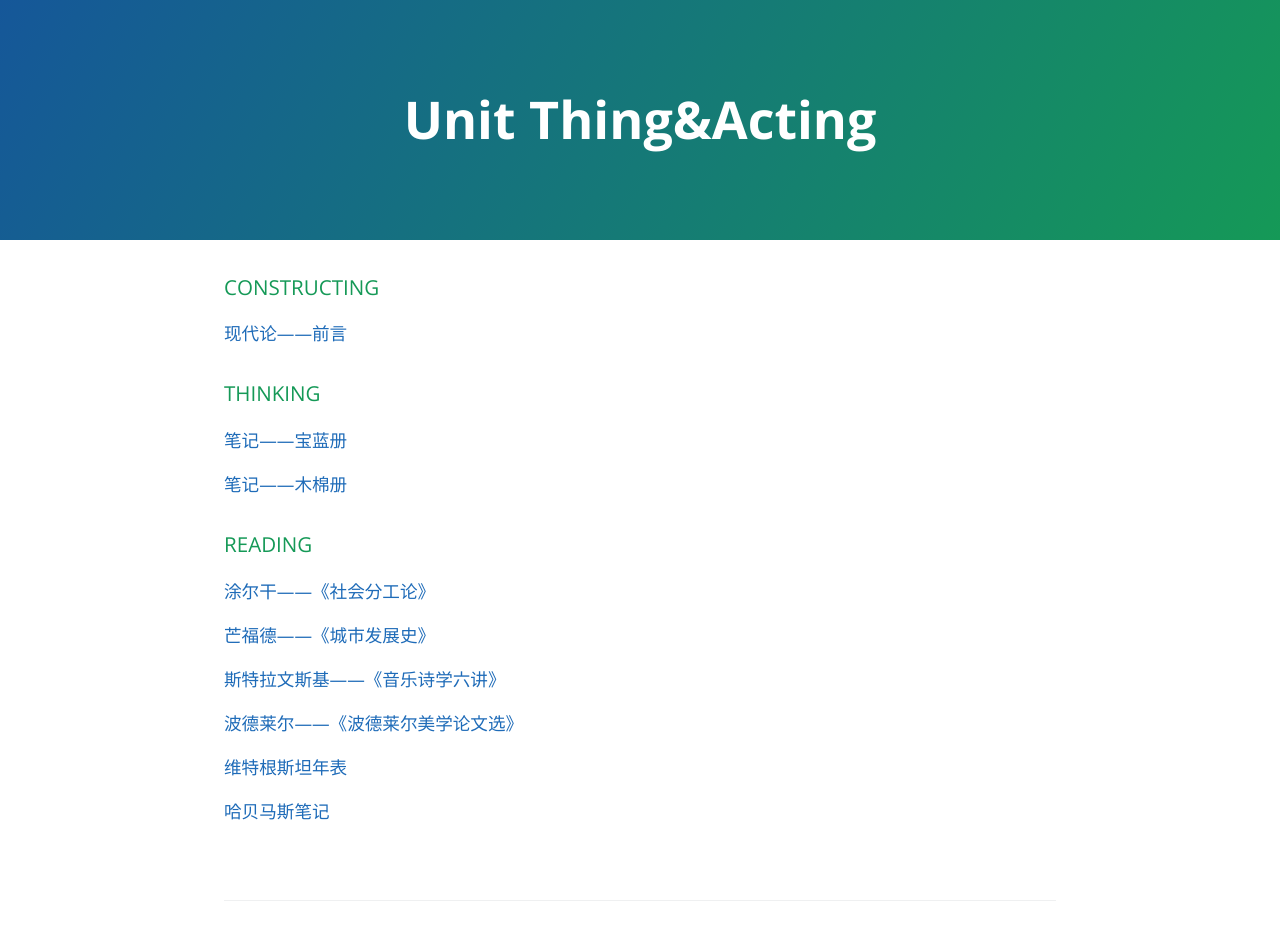
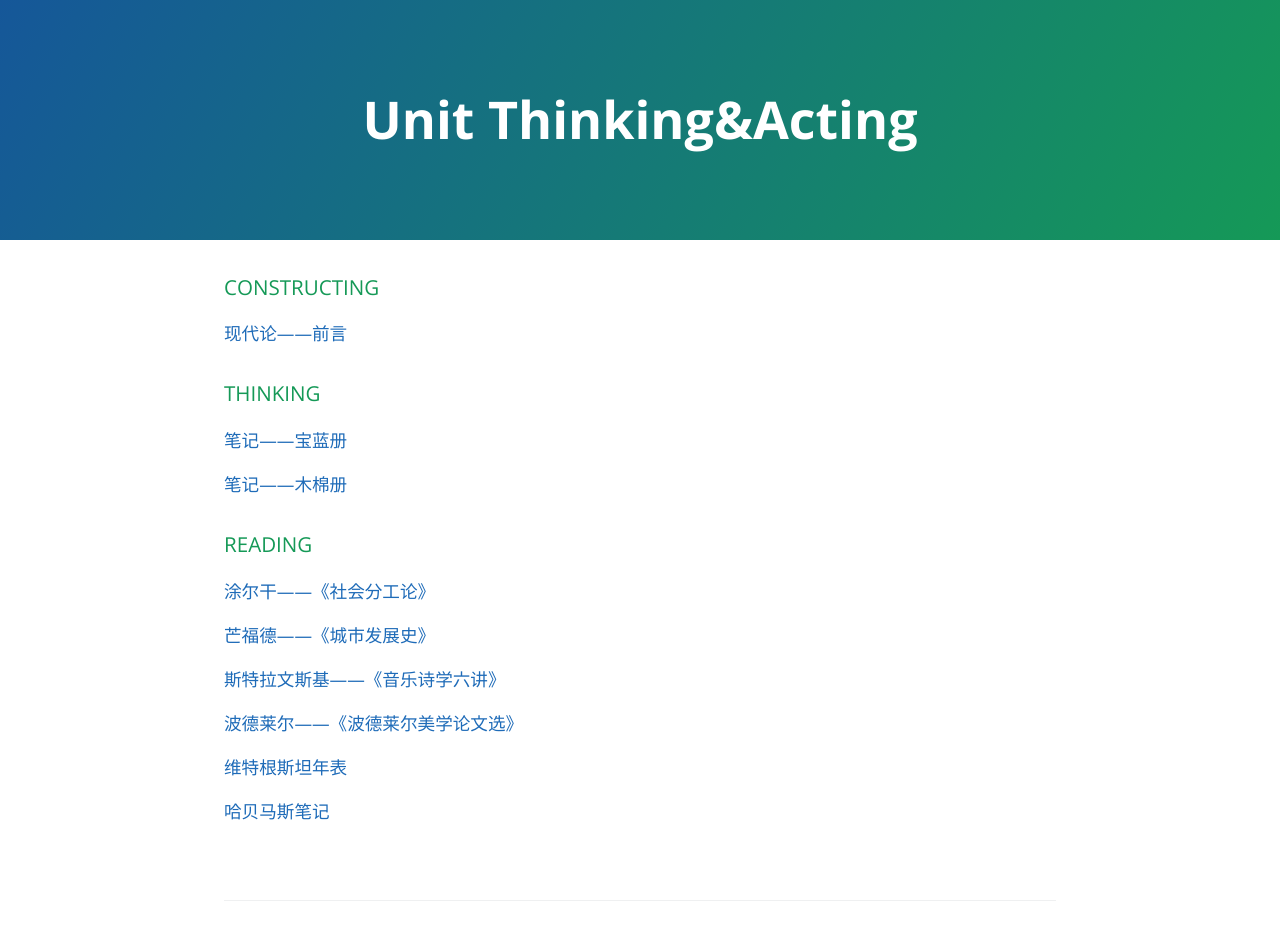
Before and after one commit to invisiblewhale/invisiblewhale.github.io, a plain HTML site: page index.html in a window 1280 px wide. Drawn offline with nearby package versions, Linux system fonts and the light colour scheme.

Commit message:
2018年4月2日

```diff
--- a/index.html
+++ b/index.html
@@ -2,7 +2,7 @@
 <html lang="en-us">
   <head>
     <meta charset="UTF-8">
-    <title>invisiblewhale's thikning&writing</title>
+    <title>InvisibleWhale's Thikning&Writing</title>
     <meta name="viewport" content="width=device-width, initial-scale=1">
     <link rel="stylesheet" type="text/css" href="stylesheets/normalize.css" media="screen">
     <link href='http://fonts.googleapis.com/css?family=Open+Sans:400,700' rel='stylesheet' type='text/css'>
@@ -11,7 +11,7 @@
   </head>
   <body>
     <section class="page-header">
-      <h1 class="project-name">Unit Thing&Acting</h1>
+      <h1 class="project-name">Unit Thinking&Acting</h1>
     </section>
 
     <section class="main-content">
```
